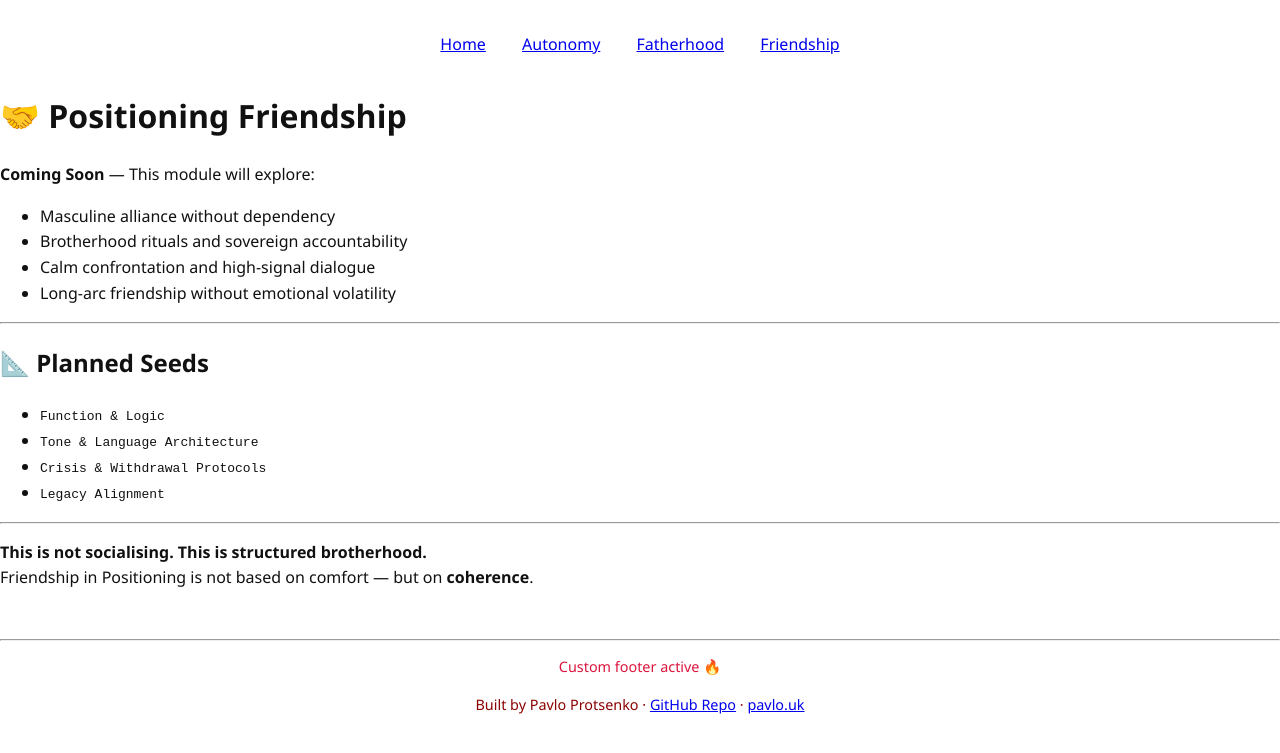
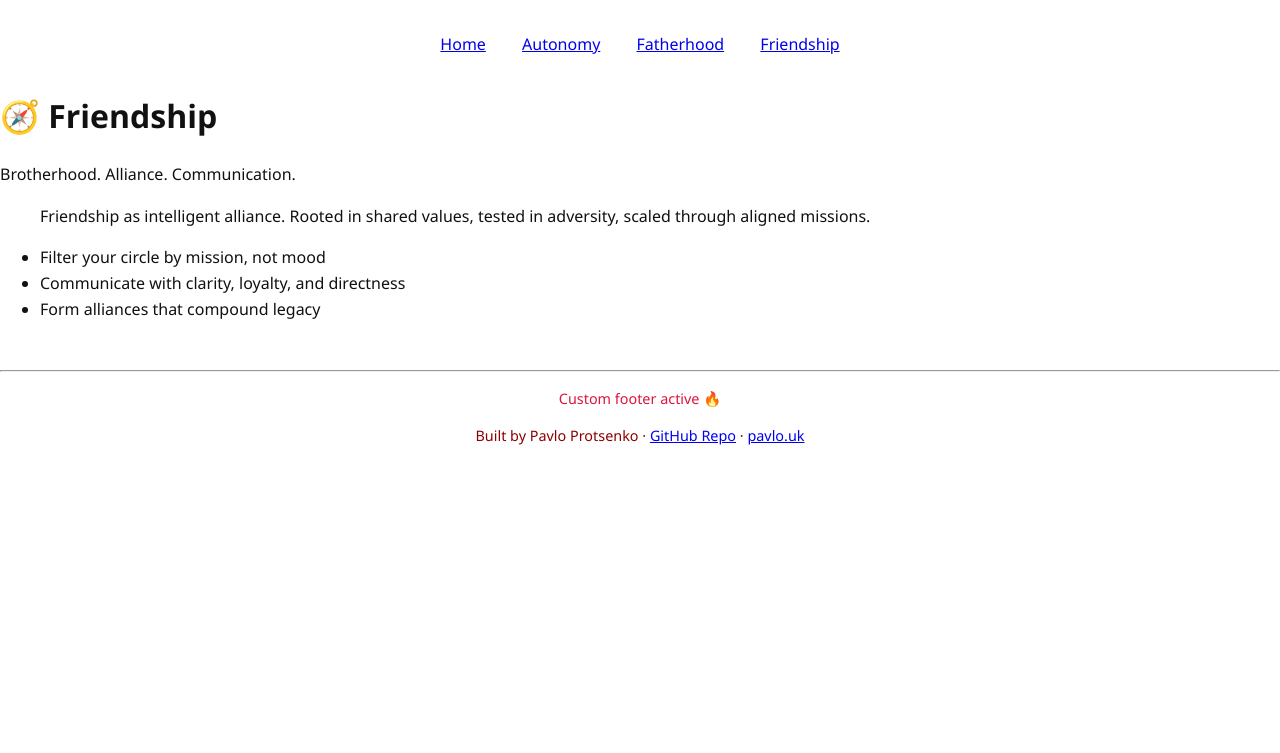
Before and after one commit to Pavlo-UK/Positioning, a Jekyll site: the page built from _pages/friendship.md, in a window 1280 px wide. Shown: the top 753 px of the page. Built offline with Jekyll 4.4.1, drawn with Linux system fonts in a browser that asks for light colours.

Commit message:
Update friendship.md

```diff
--- a/_pages/friendship.md
+++ b/_pages/friendship.md
@@ -4,25 +4,12 @@ title: Friendship
 permalink: /friendship/
 ---
 
-# 🤝 Positioning Friendship
+# 🧭 Friendship
 
-**Coming Soon** — This module will explore:
+Brotherhood. Alliance. Communication.
 
-- Masculine alliance without dependency
-- Brotherhood rituals and sovereign accountability
-- Calm confrontation and high-signal dialogue
-- Long-arc friendship without emotional volatility
+> Friendship as intelligent alliance. Rooted in shared values, tested in adversity, scaled through aligned missions.
 
----
-
-## 📐 Planned Seeds
-
-- `Function & Logic`
-- `Tone & Language Architecture`
-- `Crisis & Withdrawal Protocols`
-- `Legacy Alignment`
-
----
-
-**This is not socialising. This is structured brotherhood.**
-Friendship in Positioning is not based on comfort — but on **coherence**.
+- Filter your circle by mission, not mood
+- Communicate with clarity, loyalty, and directness
+- Form alliances that compound legacy
```
